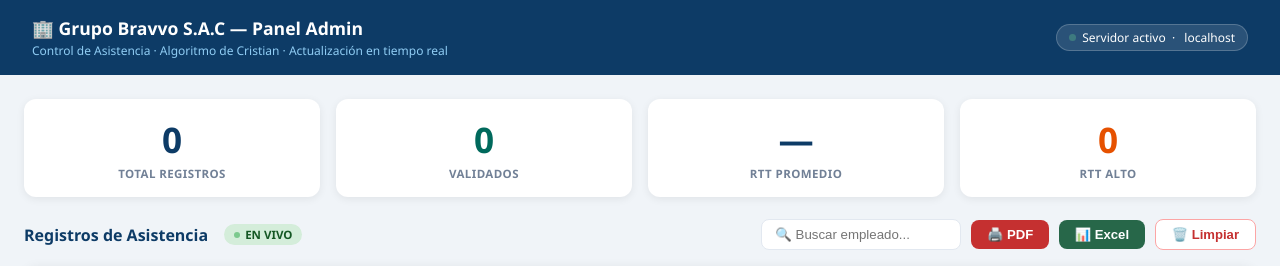
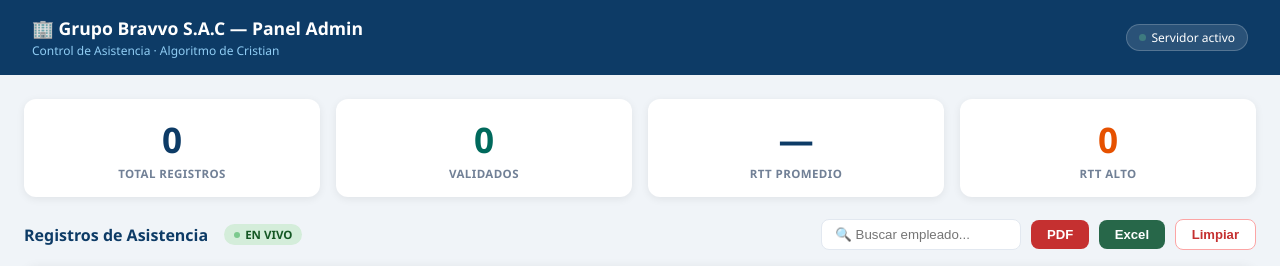
Before and after one commit to henrysixtoch/asistencia_bravvo, a Flask app: page /admin in a window 1280 px wide. Shown: the top 266 px of the page. Run offline with Flask 3, Linux system fonts and the light colour scheme; data that the repository does not hold is empty.

Commit message:
Remove redundant text and simplify button labels

```diff
--- a/templates/admin.html
+++ b/templates/admin.html
@@ -79,9 +79,9 @@
 <header>
   <div>
     <h1>🏢 Grupo Bravvo S.A.C — Panel Admin</h1>
-    <p>Control de Asistencia · Algoritmo de Cristian · Actualización en tiempo real</p>
+    <p>Control de Asistencia · Algoritmo de Cristian</p>
   </div>
-  <div class="sv-badge"><span class="dot"></span> Servidor activo &nbsp;·&nbsp; <span id="sv-url"></span></div>
+  <div class="sv-badge"><span class="dot"></span> Servidor activo</div>
 </header>
 
 <main>
@@ -111,9 +111,9 @@
     </h2>
     <div class="actions">
       <input class="search" type="text" id="buscar" placeholder="🔍 Buscar empleado..." oninput="filtrar()">
-      <button class="btn btn-pdf" onclick="window.open('/api/exportar/pdf')">🖨️ PDF</button>
-      <button class="btn btn-xl"  onclick="window.open('/api/exportar/excel')">📊 Excel</button>
-      <button class="btn btn-del" onclick="limpiar()">🗑️ Limpiar</button>
+      <button class="btn btn-pdf" onclick="window.open('/api/exportar/pdf')">PDF</button>
+      <button class="btn btn-xl"  onclick="window.open('/api/exportar/excel')">Excel</button>
+      <button class="btn btn-del" onclick="limpiar()">Limpiar</button>
     </div>
   </div>
 
```
